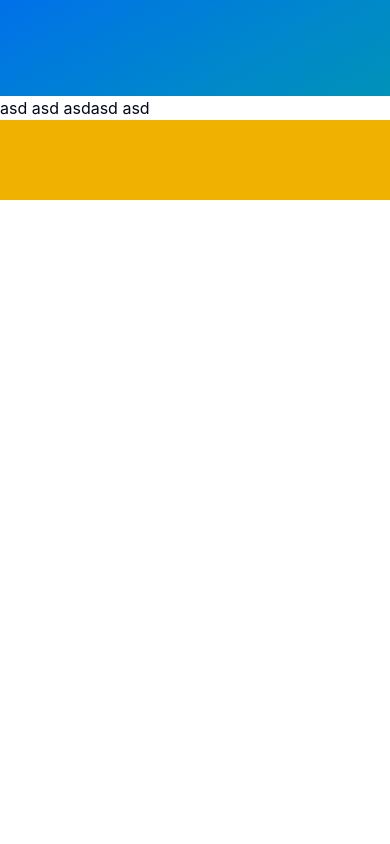
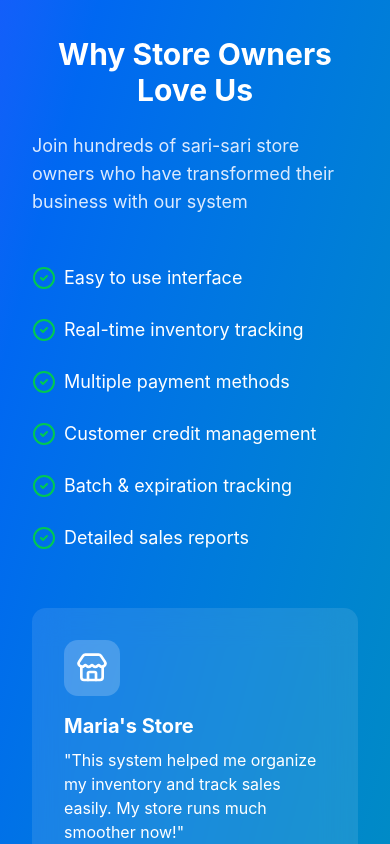
Before and after one commit to neillerin99/sari-track-frontend, a React (Vite) app: page / in a window 390 px wide. Shown: the part 3360-4204 px from the top of the page. Before the commit the page ends 3560 px from the top, so only its background shows below. Built offline with nearby package versions, Linux system fonts and the light colour scheme.

Commit message:
feat: benefits section UI
-added benefits section based from design
-mobile responsive is now also working

```diff
--- a/src/features/home/components/Benefits.tsx
+++ b/src/features/home/components/Benefits.tsx
@@ -1,7 +1,47 @@
+import Wrapper from "@/components/common/Wrapper";
+import { benefits } from "../utils/benefits";
+import BenefitsRow from "./BenefitsRow";
+import { testimonials } from "../utils/testimonial";
+import type { BenefitTestimonial } from "../../../models/Testimonial";
+import BenefitsTestimonialRow from "./BenefitsTestimonialRow";
+
 export default function Benefits() {
   return (
-    <div className="min-h-56 bg-linear-to-br from-blue-600 to-cyan-600 dark:from-blue-900 dark:to-cyan-900 text-white transition-colors duration-300">
-      Hello
+    <div className="bg-linear-to-br from-blue-600 to-cyan-600 dark:from-blue-900 dark:to-cyan-900 text-white transition-colors duration-300 min-h-fit py-20 px-4">
+      <Wrapper className="flex lg:flex-row flex-col  items-center justify-start sm:py-0 py-5 lg:gap-7 md:gap-15 gap-14 h-full">
+        <BenefitHighlights />
+        <BenefitTestimonials />
+      </Wrapper>
     </div>
   );
 }
+
+function BenefitHighlights() {
+  return (
+    <div className="h-full flex-1 flex flex-col gap-6">
+      <h2 className="sm:text-4xl text-3xl font-bold sm:text-start text-center">
+        Why Store Owners Love Us
+      </h2>
+      <p className="sm:text-xl text-lg text-blue-100 dark:text-cyan-100 mb-6">
+        Join hundreds of sari-sari store owners who have transformed their
+        business with our system
+      </p>
+      {benefits.map((benefit: string) => (
+        <BenefitsRow text={benefit} />
+      ))}
+    </div>
+  );
+}
+
+function BenefitTestimonials() {
+  return (
+    <div className="bg-white/10 dark:bg-black/20 backdrop-blur-lg min-h-64 lg:min-h-[400px] flex-1 w-full rounded-xl p-8 flex flex-col justify-between gap-10">
+      {testimonials.map((testimonial: BenefitTestimonial) => (
+        <BenefitsTestimonialRow
+          storeName={testimonial.storeName}
+          testimonial={testimonial.testimonial}
+        />
+      ))}
+    </div>
+  );
+}
--- /dev/null
+++ b/src/features/home/components/BenefitsRow.tsx
@@ -0,0 +1,10 @@
+import { CircleCheck } from "lucide-react";
+
+export default function BenefitsRow({ text }: { text: string }) {
+  return (
+    <div className="flex flex-row gap-2 items-center">
+      <CircleCheck className="text-green-500 font-bold" />
+      <p className="text-lg">{text}</p>
+    </div>
+  );
+}
--- /dev/null
+++ b/src/features/home/components/BenefitsTestimonialRow.tsx
@@ -0,0 +1,19 @@
+import { Store } from "lucide-react";
+import type { BenefitTestimonial } from "../../../models/Testimonial";
+
+export default function BenefitsTestimonialRow({
+  storeName,
+  testimonial,
+}: BenefitTestimonial) {
+  return (
+    <div className="flex sm:flex-row flex-col gap-4">
+      <div className="bg-white/20 dark:bg-white/10 w-fit p-3 rounded-xl text-white h-fit">
+        <Store className="h-8 w-8" />
+      </div>
+      <div className="flex flex-col gap-2">
+        <h2 className="text-xl font-bold">{storeName}</h2>
+        <p>{testimonial}</p>
+      </div>
+    </div>
+  );
+}
--- a/src/features/home/components/Feature.tsx
+++ b/src/features/home/components/Feature.tsx
@@ -1,9 +1,11 @@
+import Wrapper from "@/components/common/Wrapper";
 import FeatureCard from "../../../components/ui/feature-card";
 import { features, type Feature } from "@/features/home/utils/features";
 
 export default function Feature() {
   return (
-    <section className="flex flex-col min-h-56 items-center py-20 gap-5 bg-white dark:bg-gray-900 transition-colors duration-300 px-8">
+    <section className=" min-h-56 items-center py-20  bg-white dark:bg-gray-900 transition-colors duration-300 px-8">
+      <Wrapper className="flex flex-col gap-5">
         <h2 className="sm:text-4xl text-3xl font-bold text-center">
           Everything You Need to Run Your Store
         </h2>
@@ -20,6 +22,7 @@ export default function Feature() {
             </FeatureCard>
           ))}
         </div>
+      </Wrapper>
     </section>
   );
 }
--- /dev/null
+++ b/src/features/home/utils/benefits.tsx
@@ -0,0 +1,8 @@
+export const benefits: Array<string> = [
+  "Easy to use interface",
+  "Real-time inventory tracking",
+  "Multiple payment methods",
+  "Customer credit management",
+  "Batch & expiration tracking",
+  "Detailed sales reports",
+];
--- /dev/null
+++ b/src/features/home/utils/testimonial.tsx
@@ -0,0 +1,19 @@
+import type { BenefitTestimonial } from "../../../models/Testimonial";
+
+export const testimonials: Array<BenefitTestimonial> = [
+  {
+    storeName: "Maria's Store",
+    testimonial:
+      '"This system helped me organize my inventory and track sales easily. My store runs much smoother now!"',
+  },
+  {
+    storeName: "Juan's Sari-Sari",
+    testimonial:
+      '"The batch tracking feature is amazing! I never miss expiration dates anymore."',
+  },
+  {
+    storeName: "Lola's Store",
+    testimonial:
+      '"Very easy to use! Even my grandchildren can help me with the POS system."',
+  },
+];
--- /dev/null
+++ b/src/models/Testimonial.ts
@@ -0,0 +1,4 @@
+export interface BenefitTestimonial{
+    storeName?:string,
+    testimonial?:string
+}
```
Lines whose indentation alone changed are shown as unchanged.
